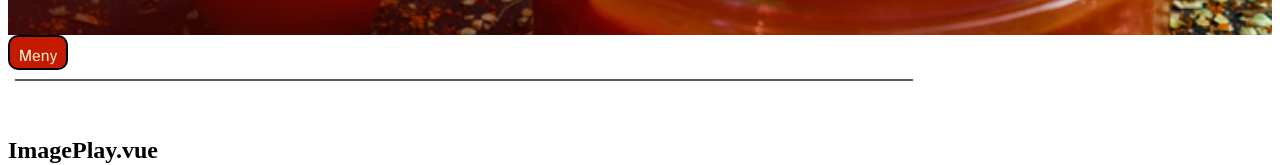
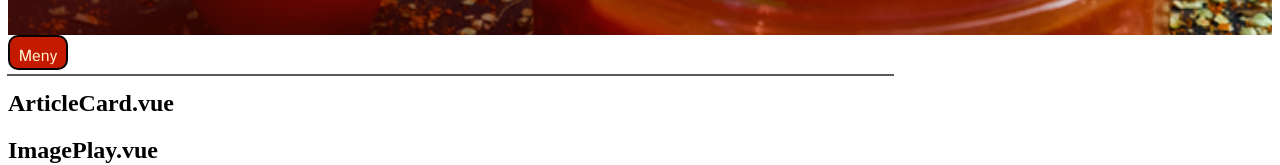
Before and after one commit to arnetzlinder/ketchupbloggen, a Vue app: page / in a window 1280 px wide. Shown: the part 295-460 px from the top of the page. Built offline with nearby package versions, Linux system fonts and the light colour scheme; the HTML template or start-up script is replaced by a standard one; a web font is replaced by a local one.

Commit message:
:art: teamEffort structure menu

```diff
--- a/src/components/HamburgerBtn.vue
+++ b/src/components/HamburgerBtn.vue
@@ -14,6 +14,7 @@
             menuOpenClose() {
                 this.menuIsOpen = !this.menuIsOpen;
                 this.$emit('menuClick', this.menuIsOpen);
+                // NÄR meny är öppen, addera CSSklass open på Btn.
             }
         }
     }
--- a/src/components/MainMenu.vue
+++ b/src/components/MainMenu.vue
@@ -1,5 +1,4 @@
 <template>
-    <section>
     <nav>
         <ul v-if="isOpen">
             <h2>Meny</h2>
@@ -9,25 +8,23 @@
             <li><a href="#">Efterrätter</a></li>
         </ul>
     </nav>
-    </section>
 </template>
 
 <script lang='ts'>
     export default {
         props: ['isOpen'],
     }
-    // Options API
 </script>
 
 <style scoped lang="scss">
-section {
-    background-color: white;
-    position: absolute;
-    width: 100%;
-    height: 40px;
-    padding: 5px 0 0 8px;
-    margin: 0;
-}
+// section { //denna CSS ska in på hela nav-elementet ist
+//     background-color: white;
+//     position: absolute;
+//     width: 100%;
+//     height: 40px;
+//     padding: 5px 0 0 8px;
+//     margin: 0;
+// }
 
 nav {
     background-color: #d9d9d990;
--- a/src/components/NavBar.vue
+++ b/src/components/NavBar.vue
@@ -23,7 +23,6 @@ export default {
         }
     }
 }
-// Options API
 </script>
 
 <style scoped lang="scss">
```
Lines whose indentation alone changed are shown as unchanged.
